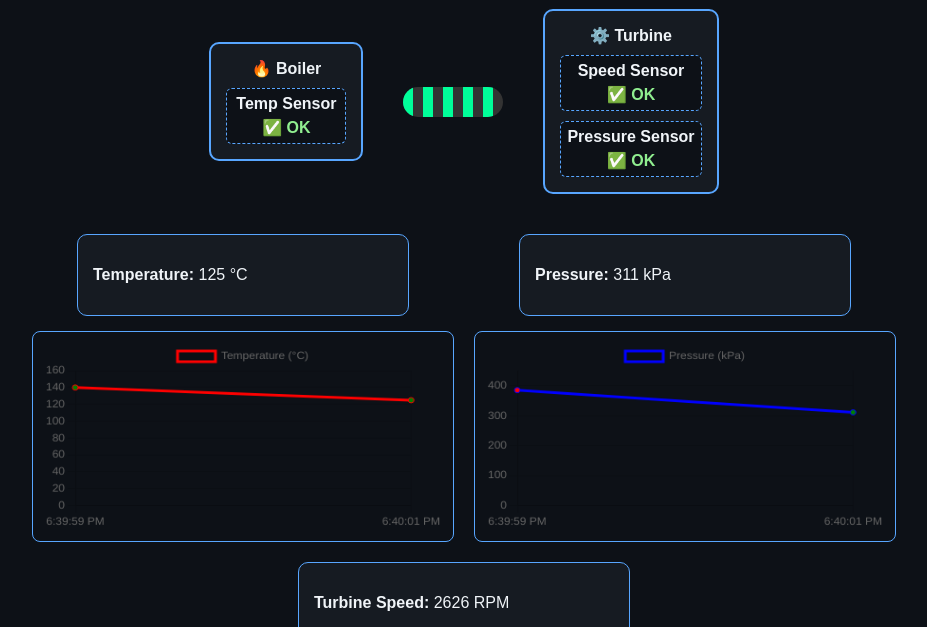
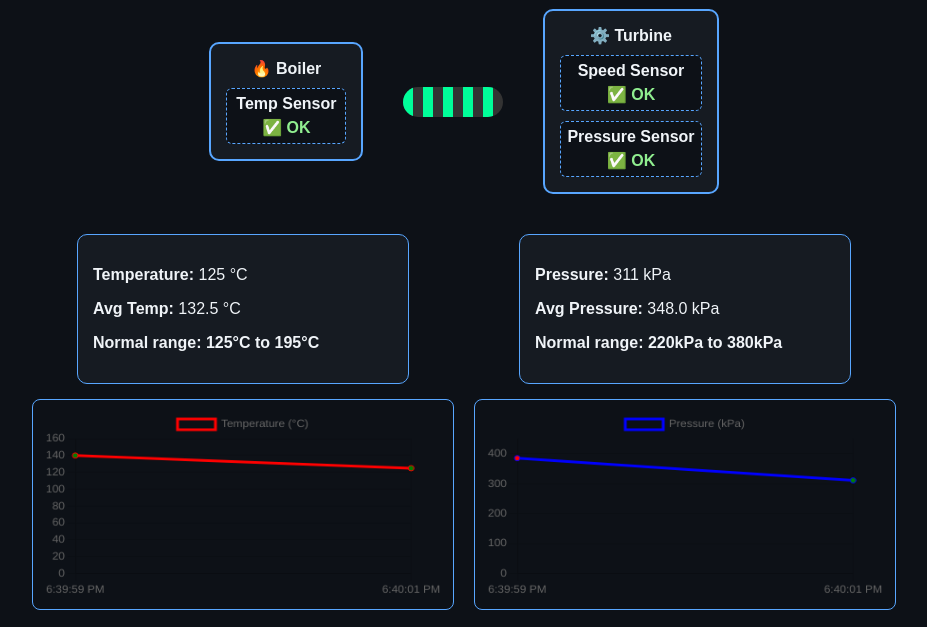
Before and after one commit to YaroslavKS/Mini_SCADA_presentation, a plain HTML site: page index.html in a window 1280 px wide. Shown: the part 107-734 px from the top of the page, without its empty margins (176-1103 px from the left). Drawn offline with nearby package versions, Linux system fonts and the light colour scheme.

Commit message:
V1.04 add avg, range

```diff
--- a/index.html
+++ b/index.html
@@ -39,6 +39,8 @@
     <div class="dashboard">
       <div class="status-panel">
         <p><strong>Temperature:</strong> <span id="temperature">--</span> °C</p>
+        <p><strong>Avg Temp:</strong> <span id="avg-temp">--</span> °C</p>
+        <p><strong>Normal range: 125°C  to  195°C</strong></p>
         <!-- <p><strong>Status:</strong> <span class="status">Initializing...</span></p> -->
       </div>
       <canvas id="chart" width="400" height="200"></canvas>
@@ -47,6 +49,8 @@
     <div class="dashboard">
       <div class="status-panel">
         <p><strong>Pressure:</strong> <span id="pressure">--</span> kPa</p>
+        <p><strong>Avg Pressure:</strong> <span id="avg-pressure">--</span> kPa</p>
+        <p><strong>Normal range: 220kPa  to  380kPa</strong></p>
         <!-- <p><strong>Status:</strong> <span class="status">Initializing...</span></p> -->
       </div>
       <canvas id="chart2" width="400" height="200"></canvas>
@@ -55,6 +59,8 @@
     <div class="dashboard">
       <div class="status-panel">
         <p><strong>Turbine Speed:</strong> <span id="speed">--</span> RPM</p>
+        <p><strong>Avg Speed:</strong> <span id="avg-speed">--</span> RPM</p>
+        <p><strong>Normal range: 1200 RPM  to  2800 RPM</strong></p>
         <!-- <p><strong>Status:</strong> <span class="status">Initializing...</span></p> -->
       </div>
       <canvas id="chart3" width="400" height="200"></canvas>
--- a/script.js
+++ b/script.js
@@ -94,6 +94,10 @@ function update() {
   }
   tempChart.update();
 
+  const tempData = tempChart.data.datasets[0].data;
+  const avgTemp = tempData.length ? tempData.reduce((sum, val) => sum + val, 0) / tempData.length : 0;
+  document.getElementById("avg-temp").textContent = avgTemp.toFixed(1);
+
   pressureChart.data.labels.push(time);
   pressureChart.data.datasets[0].data.push(pressure);
   pressureChart.data.datasets[0].pointBackgroundColor.push(
@@ -105,6 +109,10 @@ function update() {
     pressureChart.data.datasets[0].pointBackgroundColor.shift();
   }
   pressureChart.update();
+
+  const pressureData = pressureChart.data.datasets[0].data;
+  const avgPressure = pressureData.length ? pressureData.reduce((sum, val) => sum + val, 0) / pressureData.length : 0;
+  document.getElementById("avg-pressure").textContent = avgPressure.toFixed(1);
 
   speedChart.data.labels.push(time);
   speedChart.data.datasets[0].data.push(speed);
@@ -118,8 +126,11 @@ function update() {
   }
   speedChart.update();
 
+  const speedData = speedChart.data.datasets[0].data;
+  const avgSpeed = speedData.length ? speedData.reduce((sum, val) => sum + val, 0) / speedData.length : 0;
+  document.getElementById("avg-speed").textContent = avgSpeed.toFixed(1);
+
   updateDiagram(temp, pressure, speed);
-
 }
 
 function updateDiagram(temp, pressure, speed) {
@@ -137,5 +148,4 @@ function updateDiagram(temp, pressure, speed) {
   setStatus(speedStatus, speed < 1200 || speed > 2800);
 }
 
-
 setInterval(update, 2000);
```
